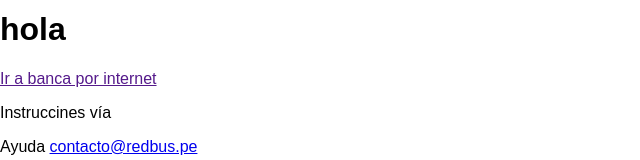
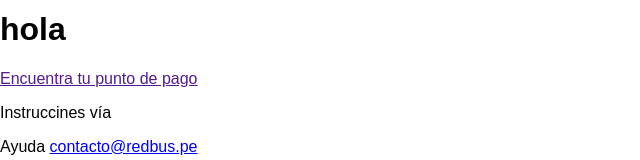
Before and after one commit to darcycervh/reto-redbus, a React (Create React App) app: page / in a window 1280 px wide. Shown: the part 210-370 px from the top of the page, without its empty margins (0-640 px from the left). Built offline with nearby package versions, Linux system fonts and the light colour scheme.

Commit message:
agregando proptypes al footer

```diff
--- a/src/components/Banca_internet.js
+++ b/src/components/Banca_internet.js
@@ -5,7 +5,7 @@ import Footer from './Footer';
 const BancaInternet = () => (
   <div>
     <Header title="hola mundo"/>
-    <Footer/>
+    <Footer enlaceTitle="Ir a banca por internet"/>
   </div>
 );
 
--- a/src/components/Footer.js
+++ b/src/components/Footer.js
@@ -1,11 +1,12 @@
 import React, { Component } from 'react';
+import PropTypes from 'prop-types'
 
-const Footer = () => (
+const Footer = ({enlaceTitle}) => (
   <footer>
     <div className="container">
       <div className="row">
         <div className="col">
-          <a href=""><span></span>Ir a banca por internet</a>
+          <a href=""><span></span>{enlaceTitle}</a>
         </div>
       </div>
       <div className="row">
@@ -18,4 +19,8 @@ const Footer = () => (
 
 );
 
+Footer.propTypes = {
+  enlaceTitles:PropTypes.string.isRequired,
+}
+
 export default Footer;
--- a/src/components/Pago_efectivo.js
+++ b/src/components/Pago_efectivo.js
@@ -5,7 +5,7 @@ import Footer from './Footer';
 const  PagoEfectivo = () => (
   <div>
     <Header title="hola"/>
-    <Footer/>
+    <Footer enlaceTitle="Encuentra tu punto de pago"/>
   </div>
 );
 
```
